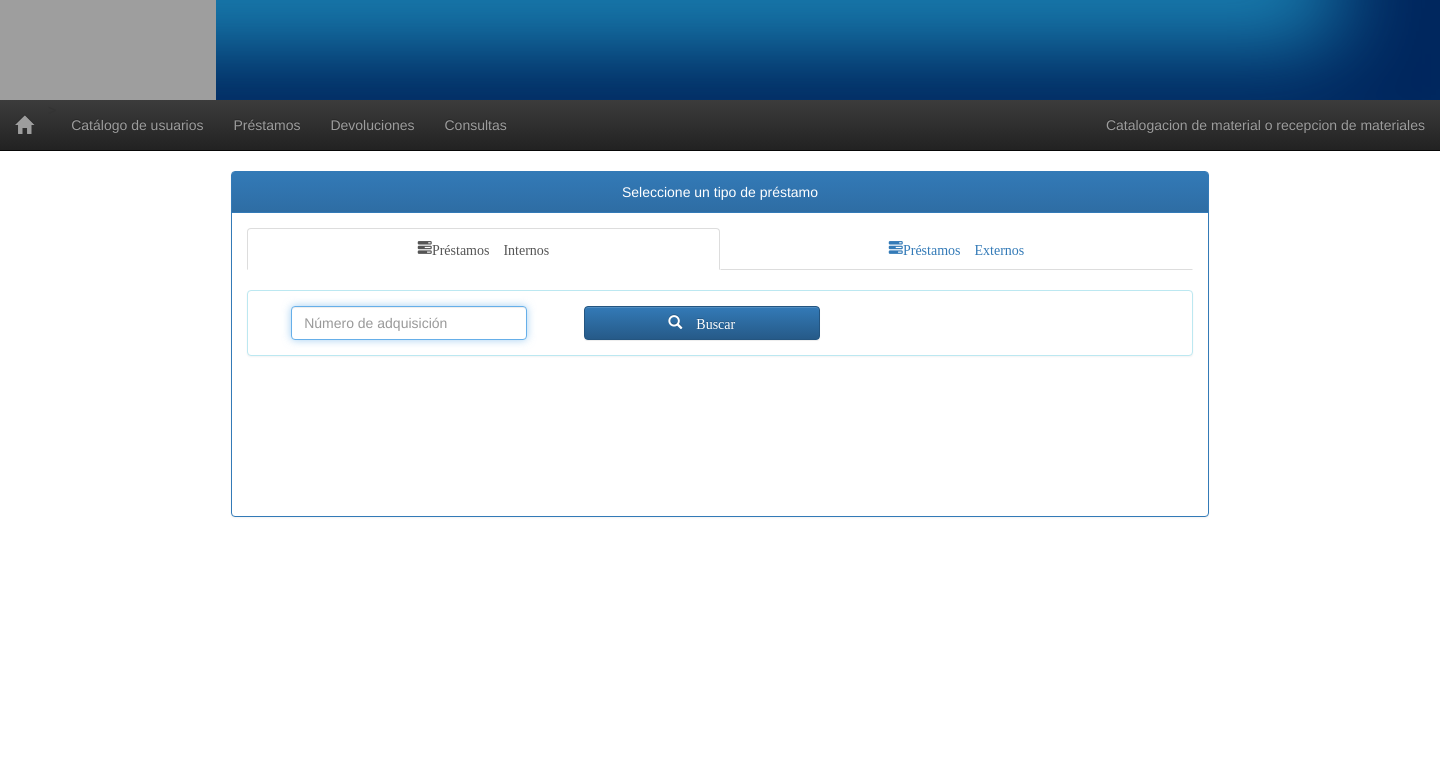
After one commit to petersenbarrients/bibliotecaAlpha, a CodeIgniter app: page /bibliotecaAlpha/prestamo in a window 1440 px wide. The commit adds this page. Shown: the top 777 px of the page. Run offline with CodeIgniter, Linux system fonts and the light colour scheme; some libraries are stand-ins or nearby versions.

Commit message:
vista prestamos
se crearon la vista, el modelo y controlador de la clase prestamos

```diff
--- /dev/null
+++ b/application/controllers/prestamo.php
@@ -0,0 +1,23 @@
+<?php
+defined('BASEPATH') OR exit('No direct script access allowed');
+
+class Prestamo extends CI_Controller{
+
+	public function __construct(){
+
+   parent::__construct();
+   $this->load->helper('divs');
+   $this->load->helper('form');
+
+	}
+
+
+	public function index(){
+
+		$this->load->view('prestamos/index');
+
+	}
+
+
+}
+?>
--- a/application/views/Shared/Partial/body.php
+++ b/application/views/Shared/Partial/body.php
@@ -18,7 +18,7 @@
                     <div class="navbar-collapse collapse" id="bs-example-navbar-collapse-1" style="height: 1px;">
                         <ul class="nav navbar-nav">
                             <li><a href="#">Catálogo de usuarios</a></li>
-                            <li><a href="#">Préstamos</a></li>
+                            <li><?php echo anchor('prestamo/', 'Préstamos')?></li>
                             <li><a href="#">Devoluciones</a></li>
     						<li><a href="#">Consultas</a></li>
                         </ul>
--- /dev/null
+++ b/application/views/prestamos/index.php
@@ -0,0 +1,59 @@
+<!DOCTYPE html>
+<html>
+	<meta http-equiv="Content-Type" content="text/html; charset=utf-8" />
+  	<?php $this->load->view('/Shared/Partial/head');?>
+  <head>
+
+  <title>Préstamos</title>
+
+  </head>
+
+  <body>
+  	<?php $this->load->view('/Shared/Partial/body');?>
+
+  	<!-- PESTAÑAS DE OPCIONES -->
+
+  	<div class="container" style="width:70% !important;">
+    <div class="panel panel-primary" >
+
+        <div class="panel-heading"><center>Seleccione un tipo de préstamo<center></div>
+        <div class="panel-body">
+            <ul class="nav nav-tabs nav-justified">
+                <li role="presentation" class="active"><a  data-toggle="tab" href="#nuevo_registro"><span class="glyphicon glyphicon-tasks">Préstamos Internos</span></a></li>
+                <li role="presentation"><a data-toggle="tab" href="#en_base"><span class="glyphicon glyphicon-tasks">Préstamos Externos</span></a></li>
+            </ul>
+            <div class="tab-content">
+
+
+
+                    <div id="nuevo_registro" class="tab-pane fade in active">
+
+                    <div class="form-group">
+                    </br>
+                      <div class="panel panel-info">
+                        <div class="panel-body">
+                          <div class="container">
+                              <div class="row">
+                                  <center><div class="col-xs-12 col-sm-3 col-md-3"> <input style="max-width:90%;"type="text" id="numero_adqui" autofocus='autofocus' class="form-control" placeholder="Número de adquisición"> </div></center>
+                                  <center><div class="col-xs-12 col-sm-3 col-md-3"><button style="max-width:90%; " class="btn btn-primary btn-block margin-bottom-lg" id="btnBuscarAdqui"><span class="glyphicon glyphicon-search" aria-hidden="true"> Buscar</span></button></div></center>
+                                  <center></center>
+                                  </div>
+    							</div>
+  							</div>
+						</div>
+						</br>
+					</div>
+            	</div>
+
+
+          <div id="en_base" class="tab-pane fade">
+          esta es una prueba
+          </div>
+
+  </body>
+
+	<footer>
+		<?php $this->load->view('/Shared/Partial/footer');?>
+	</footer>
+
+</html>
```
Also changed, not shown: application/models/PrestamoModel.php (added, +13 -0 lines).
